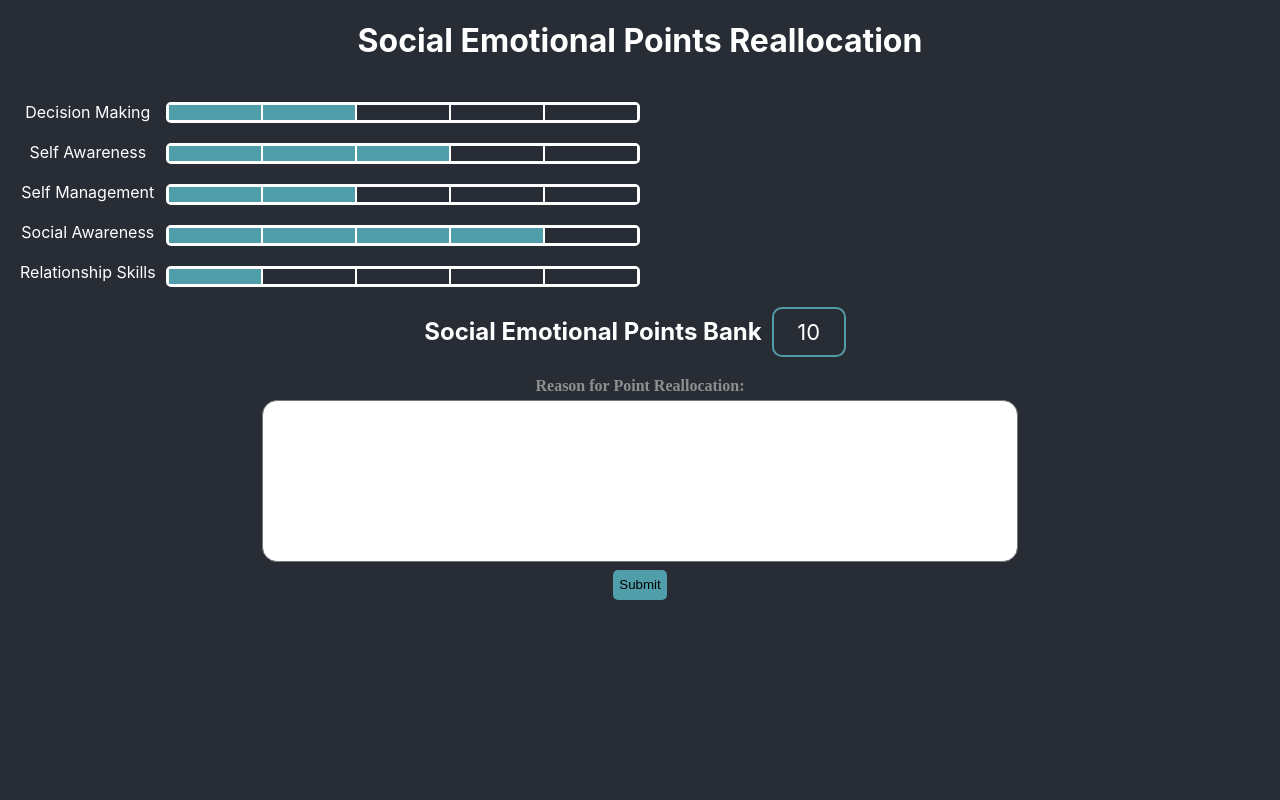
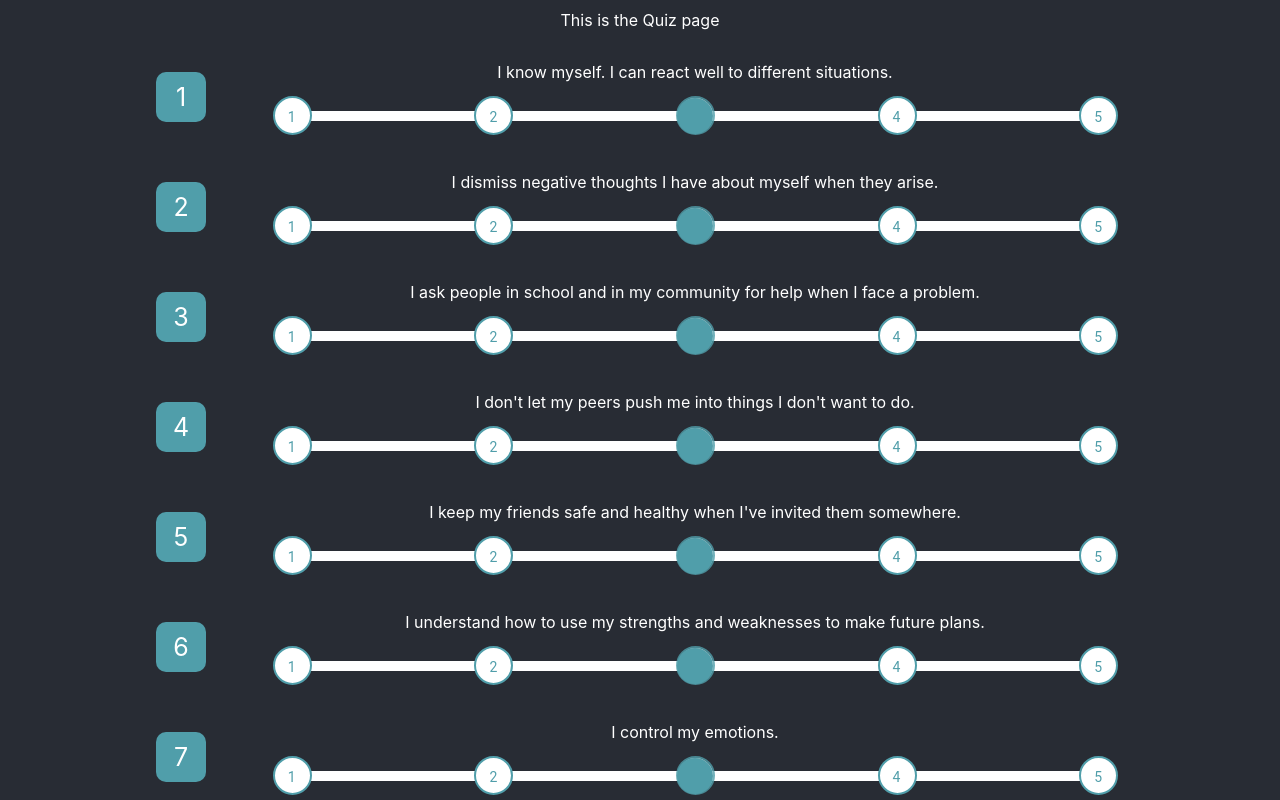
Before and after one commit to skarim9/The-Mindful-Applicant, a React (Create React App) app: page /quiz in a window 1280 px wide. Shown: the top 800 px of the page. Built offline with nearby package versions, Linux system fonts and the light colour scheme.

Commit message:
dumped quiz qs

```diff
--- a/package.json
+++ b/package.json
@@ -11,9 +11,11 @@
     "@types/node": "^12.0.0",
     "@types/react": "^16.9.0",
     "@types/react-dom": "^16.9.0",
+    "@types/react-router-dom": "^5.1.6",
     "node-sass": "^4.14.1",
     "react": "^16.13.1",
     "react-dom": "^16.13.1",
+    "react-router-dom": "^5.2.0",
     "react-scripts": "^3.4.3",
     "react-textarea-autosize": "^8.2.0",
     "typescript": "^4.0.3"
--- a/src/App.tsx
+++ b/src/App.tsx
@@ -1,4 +1,5 @@
 import React from 'react';
+import { BrowserRouter, Route, Switch } from 'react-router-dom';
 import logo from './logo.svg';
 import './App.css';
 import Quiz from './quiz/Quiz';
@@ -7,9 +8,18 @@ import PointsAllocation from './points-allocation/PointsAllocation';
 function App() {
   return (
     <div className="App">
-      <PointsAllocation />
-      {/* <Quiz questions={["Question 1 is here", "So is Question 2", "Here's Question 3"]}/> */}
+      <BrowserRouter>
+        <div>
+            <Switch>
+             <Route path="/points-reallocation" component={PointsAllocation} />
+             <Route path="/quiz" component={Quiz}/>
+
+           </Switch>
+        </div>
+      </BrowserRouter>
+
     </div>
+
   );
 }
 
--- a/src/points-allocation/prompt-box/prompt-box.scss
+++ b/src/points-allocation/prompt-box/prompt-box.scss
@@ -82,3 +82,11 @@
     border-radius: 5px;
     margin:8px;
   }
+  button.button:hover {
+    min-height: 30px;
+    background-color: #9eced6;
+    border: none;
+    border-radius: 5px;
+    margin:8px;
+
+  }
--- a/src/quiz/Quiz.tsx
+++ b/src/quiz/Quiz.tsx
@@ -7,7 +7,24 @@ export default class Quiz extends Component <IAppProps,IAppState>{
 
     constructor(props: IAppProps){
         super(props);
-        this.state = {name:""}
+        this.state = {name:"",
+        questions:[
+            "I know myself. I can react well to different situations.",
+            "I dismiss negative thoughts I have about myself when they arise.",
+            "I ask people in school and in my community for help when I face a problem.",
+            "I don't let my peers push me into things I don't want to do.",
+            "I keep my friends safe and healthy when I've invited them somewhere.",
+            "I understand how to use my strengths and weaknesses to make future plans.",
+            "I control my emotions.",
+            "I understand how others feel.",
+            "I confront friends about problems, even if it sucks.",
+            "I analyze a situation in order to anticipate what will happen next.",
+            "I overcome setbacks and failures.",
+            "I take small steps every day to achieve my goals.",
+            "I show respect for others, even those that think differently than I do.",
+            "I am helpful in group / team projects. ",
+            "I do what I think is right even when pressured not to. ",
+        ]}
     }
 
     createQuestion =(_question:string,_index:number) => {
@@ -36,7 +53,7 @@ export default class Quiz extends Component <IAppProps,IAppState>{
 
             <div>This is the Quiz page</div>
             {
-                this.createQuizQuestions(this.props.questions)
+                this.createQuizQuestions(this.state.questions)
             }
 
         </div>
@@ -44,8 +61,9 @@ export default class Quiz extends Component <IAppProps,IAppState>{
     }
 }
 interface IAppProps{
-    questions:string[];
 }
 interface IAppState{
+
+    questions:string[];
     name:string;
 }
```
Also changed, not shown: 1 other file (tests, documents, lock files or other folders).
